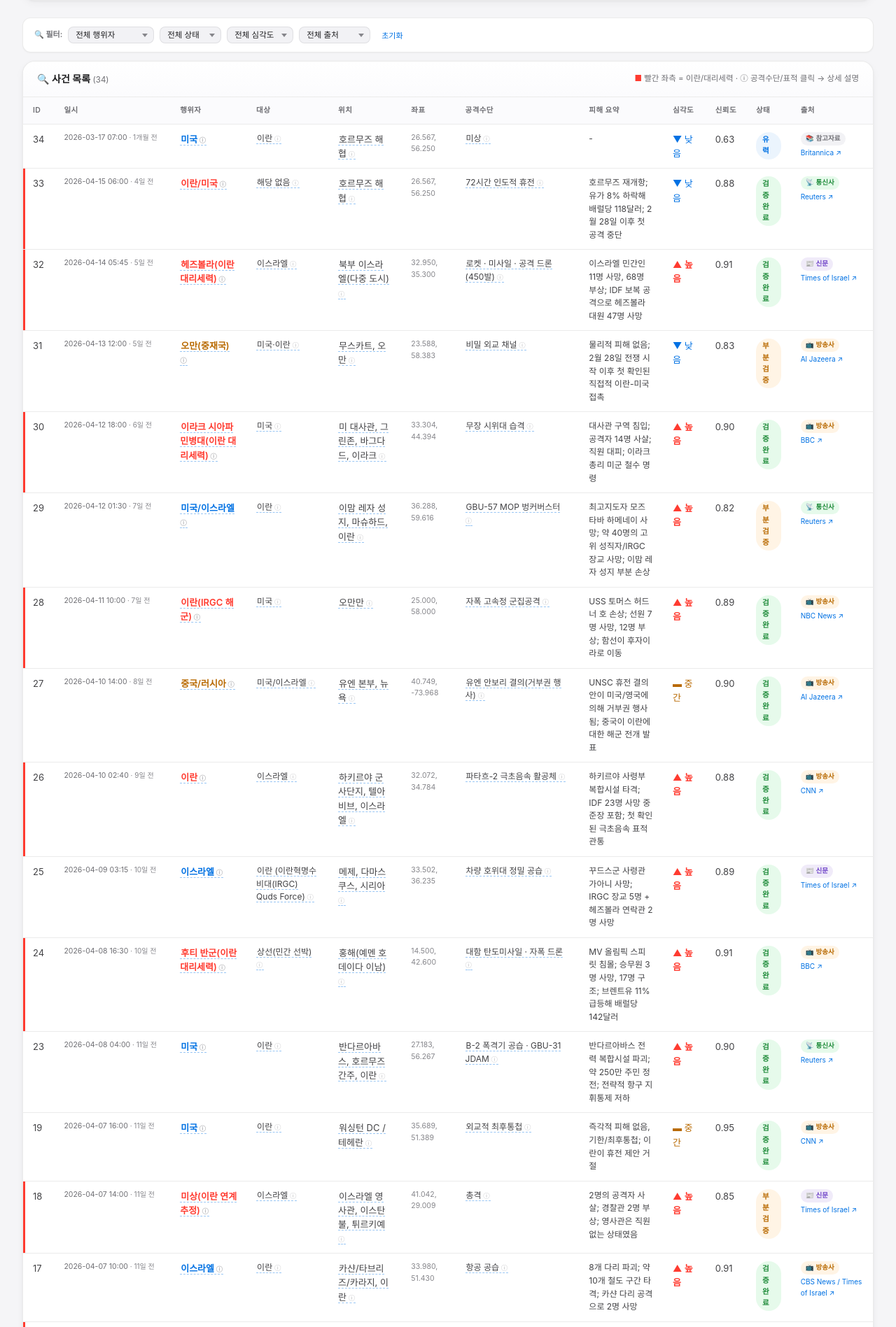
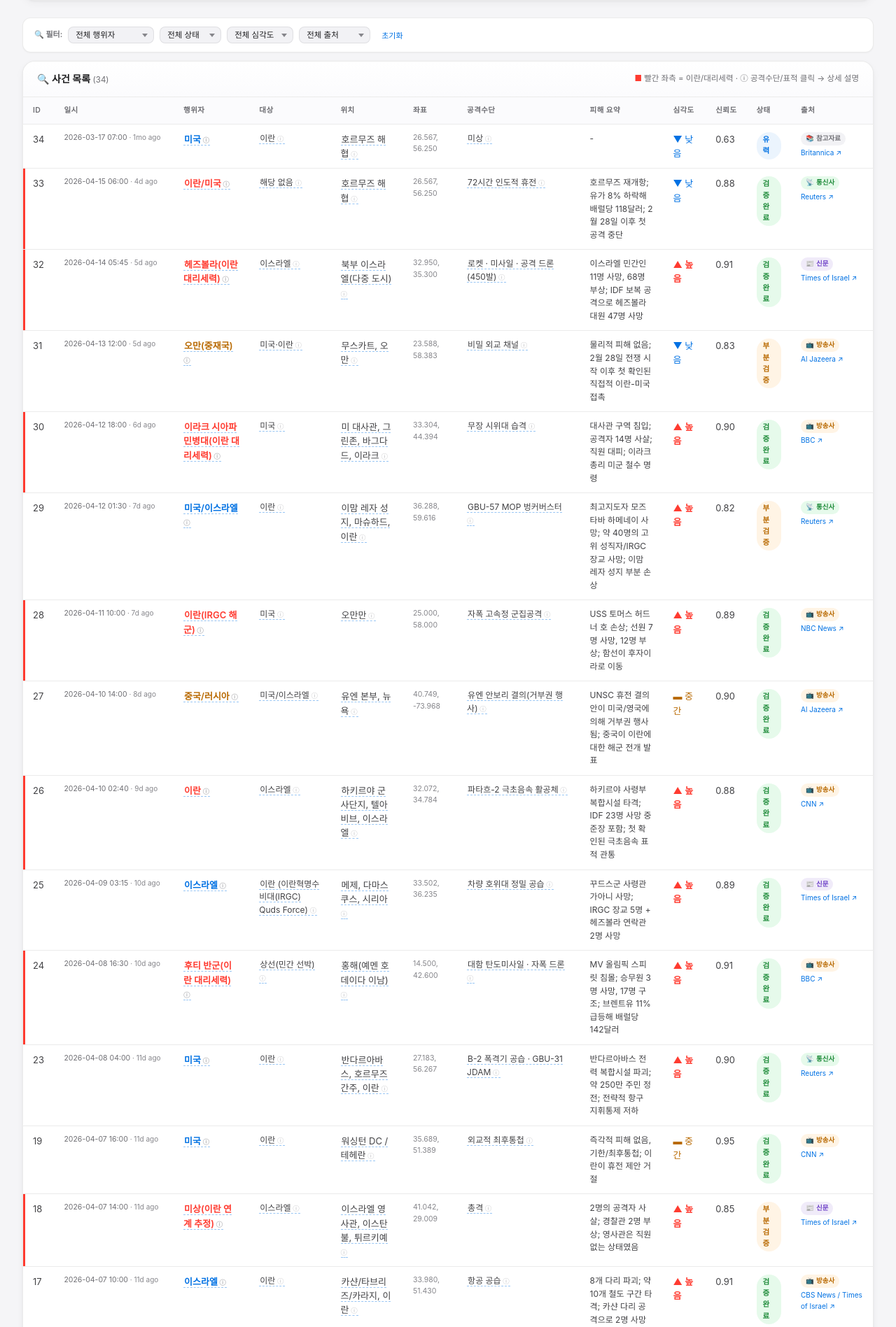
Before and after one commit to jonghwan7028/iran-osint-monitor, a FastAPI app: page / in a window 1280 px wide. Shown: the part 1345-3242 px from the top of the page at 70% size. Run offline with FastAPI, Linux system fonts and the light colour scheme; data comes from the database, SQL or seed files in the repository.

Commit message:
default language to English

```diff
--- a/app/services/mapper.py
+++ b/app/services/mapper.py
@@ -105,7 +105,7 @@ html, body { margin:0; padding:0; height:100%; background:#f5f5f7; color:#1d1d1f
 __EMPTY_BANNER__
 <script>
 const INCIDENTS = __INCIDENTS_JSON__;
-let DEFAULT_LANG = 'ko';  // 클릭으로 전체 전환
+let DEFAULT_LANG = 'en';  // 클릭으로 전체 전환
 
 const map = L.map('map', {
   center: [28.0, 49.0],
--- a/app/templates/index.html
+++ b/app/templates/index.html
@@ -1418,7 +1418,7 @@ fetchReport(); fetchMetrics(); fetchDbSummary();
 setInterval(fetchReport, 3000); setInterval(fetchMetrics, 5000);
 
 // 다국어 지원 (7개 언어)
-let globalLang = 'ko';
+let globalLang = 'en';
 const ALL_LANGS = ['ko','en','es','zh','ja','fr','de'];
 
 function applyLangToRow(row, lang) {
```
Also changed, not shown: 2 other files.
